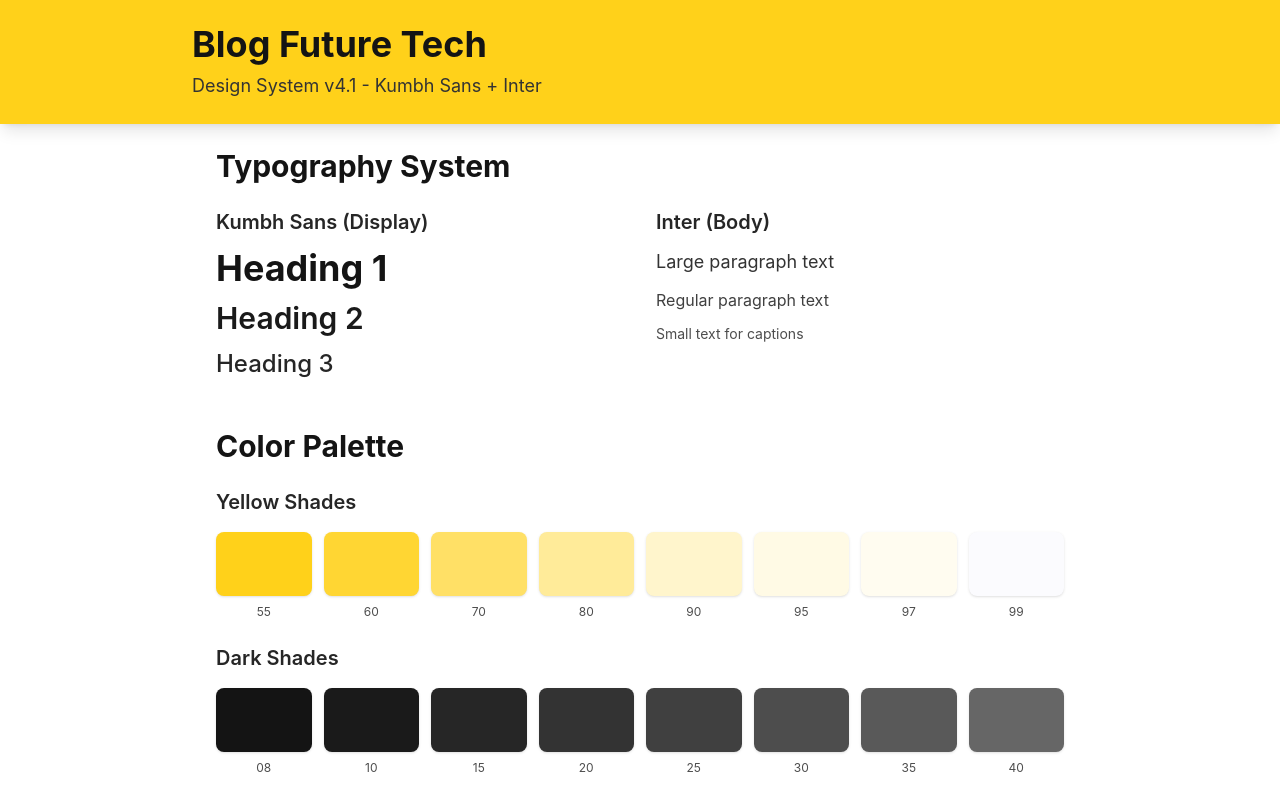
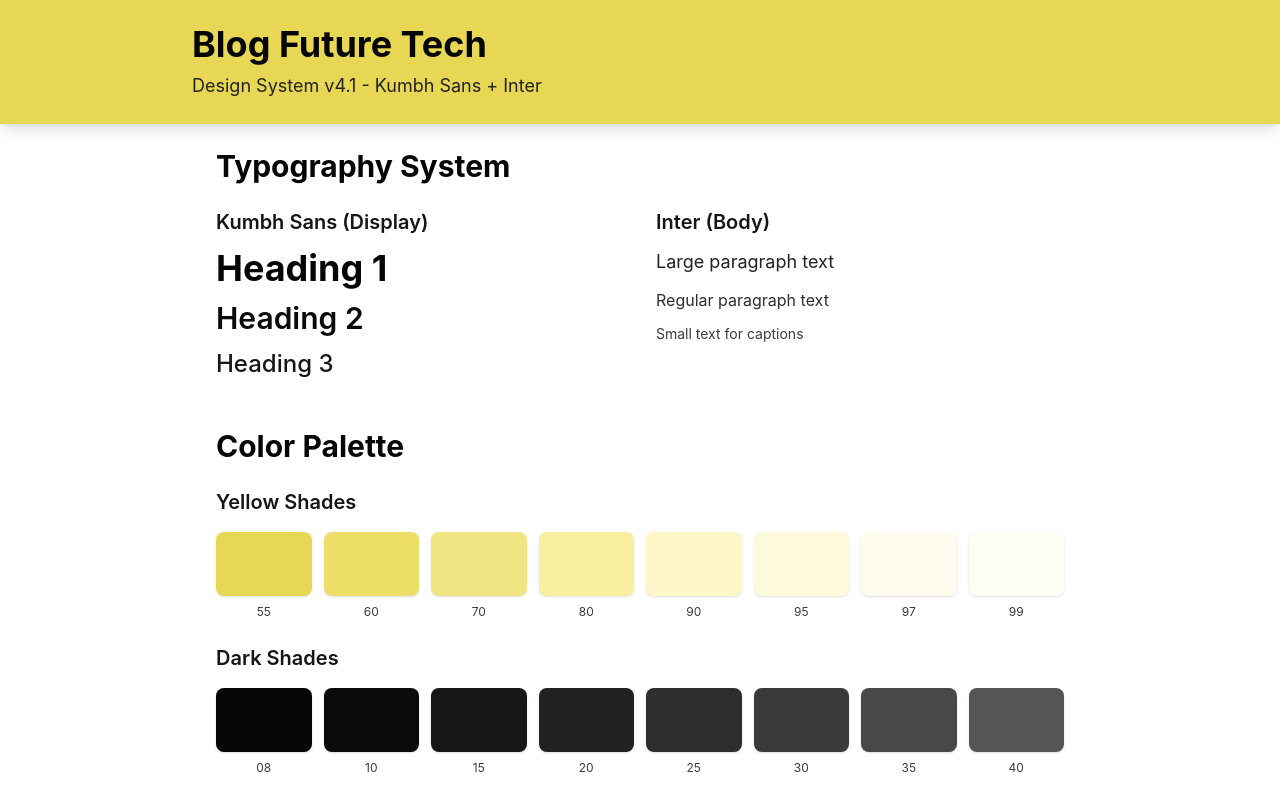
Before and after one commit to P4vanzinho/Future-Tech-Blog, a Next.js app: page / in a window 1280 px wide. Shown: the top 800 px of the page. Built offline with nearby package versions, Linux system fonts and the light colour scheme.

Commit message:
Refactor color definitions in globals.css to use OKLCH color space, replacing hex values with corresponding OKLCH values for improved color accuracy and consistency.

```diff
--- a/src/app/globals.css
+++ b/src/app/globals.css
@@ -5,37 +5,40 @@
   --font-sans: "Inter", system-ui, sans-serif;
   --font-display: "Kumbh Sans", "Inter", system-ui, sans-serif;
 
-  /* Absolute Colors */
-  --color-white: #ffffff;
-  --color-black: #000000;
+  /* Disable all default colors - only use design system colors */
+  --color-*: initial;
+
+  /* Absolute Colors - OKLCH */
+  --color-white: oklch(100% 0 0);
+  --color-black: oklch(0% 0 0);
 
   /* Yellow Shades - Primary Brand Colors */
-  --color-yellow-55: #ffd11a; /* #FFD11A */
-  --color-yellow-60: #ffd633; /* #FFD633 */
-  --color-yellow-70: #ffe066; /* #FEE069 */
-  --color-yellow-80: #ffeb99; /* #FEB899 */
-  --color-yellow-90: #fff5cc; /* #FFF5CC */
-  --color-yellow-95: #fffae5; /* #FFFA5 */
-  --color-yellow-97: #fffcf0; /* #FFFCF0 */
-  --color-yellow-99: #fbfbfe; /* #FBFBFF */
+  --color-yellow-55: oklch(87% 0.15 102);
+  --color-yellow-60: oklch(89% 0.14 102);
+  --color-yellow-70: oklch(91% 0.12 102);
+  --color-yellow-80: oklch(94% 0.1 102);
+  --color-yellow-90: oklch(97% 0.06 102);
+  --color-yellow-95: oklch(98% 0.04 102);
+  --color-yellow-97: oklch(99% 0.02 102);
+  --color-yellow-99: oklch(99.5% 0.01 102);
 
-  /* Dark Shades */
-  --color-dark-08: #141414; /* #141414 */
-  --color-dark-10: #1a1a1a; /* #1A1A1A */
-  --color-dark-15: #262626; /* #262626 */
-  --color-dark-20: #333333; /* #333333 */
-  --color-dark-25: #404040; /* #404040 */
-  --color-dark-30: #4d4d4d; /* #4D4D4D */
-  --color-dark-35: #595959; /* #595959 */
-  --color-dark-40: #666666; /* #666666 */
+  /* Dark Shades  */
+  --color-dark-08: oklch(12% 0 0);
+  --color-dark-10: oklch(15% 0 0);
+  --color-dark-15: oklch(20% 0 0);
+  --color-dark-20: oklch(25% 0 0);
+  --color-dark-25: oklch(30% 0 0);
+  --color-dark-30: oklch(35% 0 0);
+  --color-dark-35: oklch(40% 0 0);
+  --color-dark-40: oklch(45% 0 0);
 
-  /* Grey Shades */
-  --color-grey-50: #7e7e81; /* #7F7E81 */
-  --color-grey-60: #98989a; /* #99989A */
-  --color-grey-70: #b3b3b3; /* #B3B3B3 */
-  --color-grey-75: #cccccc; /* #C5C5C5 */
-  --color-grey-90: #e4e4e7; /* #E4E4E7 */
-  --color-grey-95: #f1f1f3; /* #F1F1F3 */
-  --color-grey-97: #f7f7f8; /* #F7F7F8 */
-  --color-grey-99: #fcfcfd; /* #FCFCFD */
+  /* Grey Shades  */
+  --color-grey-50: oklch(55% 0.005 270);
+  --color-grey-60: oklch(65% 0.005 270);
+  --color-grey-70: oklch(75% 0 0);
+  --color-grey-75: oklch(82% 0 0);
+  --color-grey-90: oklch(92% 0.005 270);
+  --color-grey-95: oklch(96% 0.005 270);
+  --color-grey-97: oklch(98% 0.005 270);
+  --color-grey-99: oklch(99% 0.005 270);
 }
```
